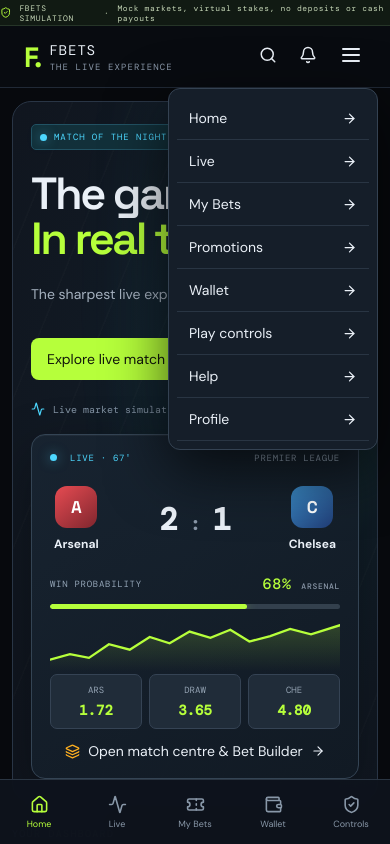
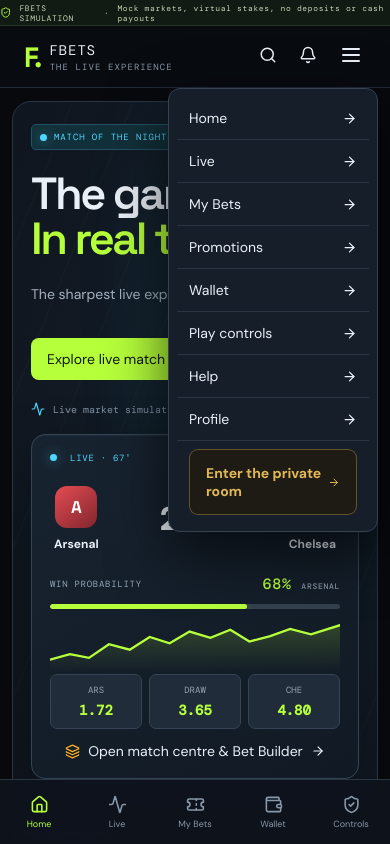
Before and after one commit to stecy-dev443/FBets, a Next.js app: page / in a window 390 px wide. Both pictures are taken after a click on the button 351 px from the left and 56 px from the top of the page. Shown: the top 844 px of the page. Built offline with nearby package versions, Linux system fonts and the light colour scheme; a web font is replaced by a local one.

Commit message:
feat: add casino lounge to mobile sports navigation

```diff
--- a/app/flagship/Flagship.tsx
+++ b/app/flagship/Flagship.tsx
@@ -41,7 +41,7 @@ export default function Flagship(){
    <div className="header-tools"><button className="tool-btn" aria-label="Search" onClick={()=>go("Search")}><Search/></button><button className="tool-btn" aria-label="Notifications" onClick={()=>setNotice(!notice)}><Bell/>{notice&&<i/>}</button><button className="wallet-pill" onClick={()=>go("Wallet")}><Wallet size={15}/><span>DEMO</span><b>KSh 2,500</b></button><button className="avatar-btn" onClick={()=>go("Profile")}>S</button><button className="mobile-menu-btn" onClick={()=>setMenu(!menu)} aria-label="Toggle menu"><Menu/></button></div>
    {notice&&<div className="notice-pop"><b>Notifications</b><p><Check size={14}/> Welcome to the FBets live demo.</p><p><ShieldCheck size={14}/> Play controls are available any time.</p></div>}
   </header>
-  {menu&&<div className="mobile-nav">{[...nav,"Play controls","Help","Profile"].map(n=><button key={n} onClick={()=>go(n as View)}>{n}<ArrowRight size={15}/></button>)}</div>}
+  {menu&&<div className="mobile-nav">{[...nav,"Play controls","Help","Profile"].map(n=><button key={n} onClick={()=>go(n as View)}>{n}<ArrowRight size={15}/></button>)}<a href="/casino" className="mobile-casino-link">Enter the private room <ArrowRight size={15}/></a></div>}
   <div className="app-grid">
    <aside className="left-rail"><div className="rail-label">WORKSPACE</div><a className="rail-link casino-rail-link" href="/casino"><Star size={17}/>Casino lounge <span className="rail-live">NEW</span></a>{(["Home","Live","My Bets","Promotions","Wallet"] as View[]).map((n,i)=>{const I=[Home,Activity,Ticket,Sparkles,Wallet][i];return <button key={n} onClick={()=>go(n)} className={view===n?"rail-link chosen":"rail-link"}><I size={17}/>{n}{n==="Live"&&<span className="rail-live">30</span>}</button>})}<div className="rail-label spaced">SPORTS</div>{sports.slice(1).map(s=><button className="rail-link" key={s} onClick={()=>{setSport(s);go("Live")}}><IconBall sport={s}/>{s}</button>)}<div className="rail-divider"/><button className="rail-link" onClick={()=>go("Play controls")}><ShieldCheck size={17}/>Play controls</button><button className="rail-link" onClick={()=>go("Help")}><LifeBuoy size={17}/>Help centre</button><div className="rail-bottom"><div className="shield-orb"><ShieldCheck size={19}/></div><b>Your pace. Your rules.</b><p>Set limits and take breaks whenever you need.</p><button onClick={()=>go("Play controls")}>Manage controls <ArrowRight size={13}/></button></div></aside>
    <section className="main-stage">
```
